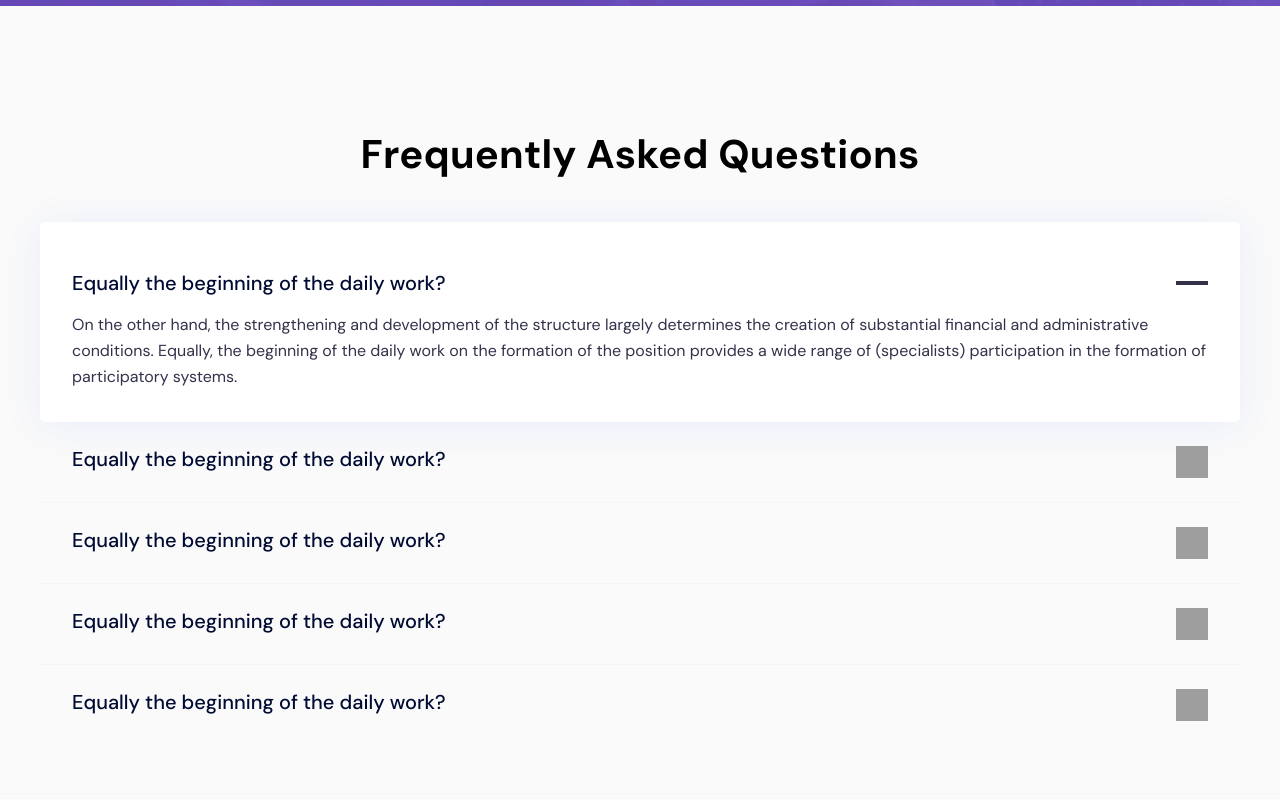
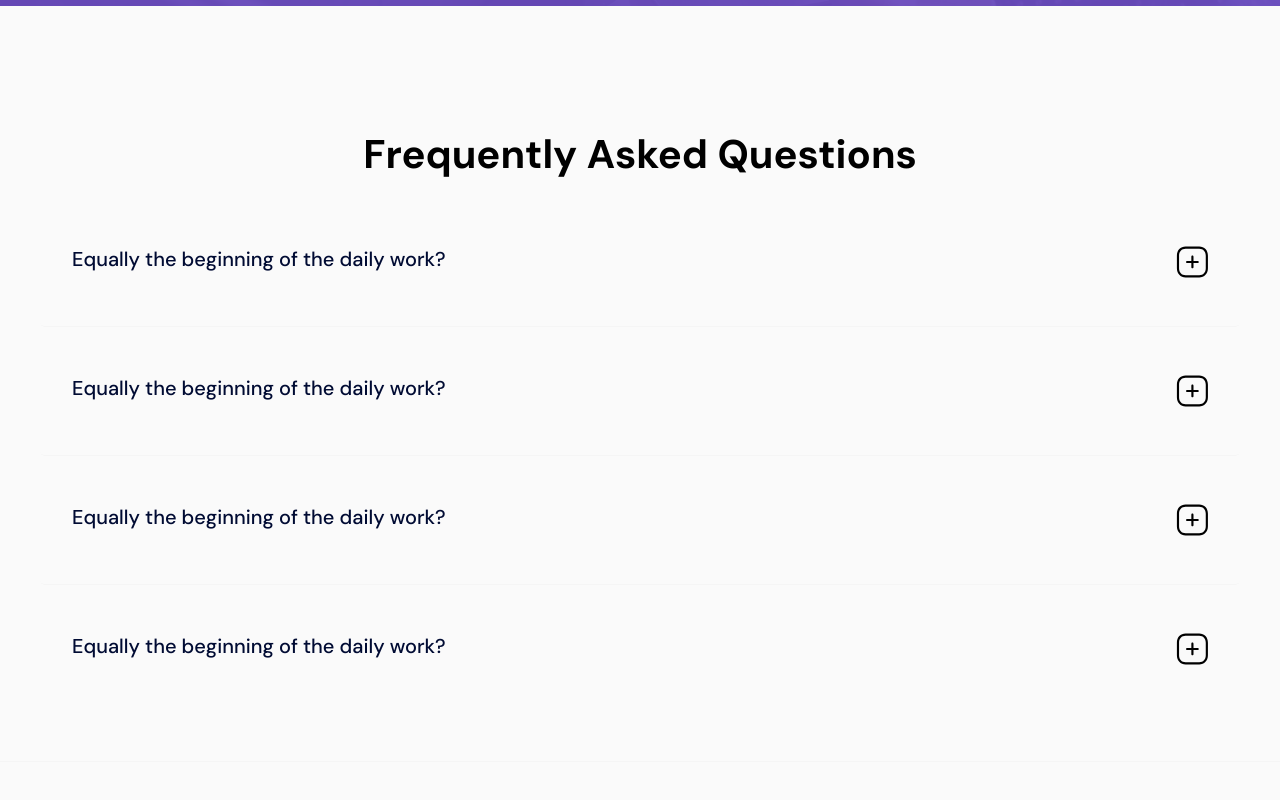
Before and after one commit to Soji-Apps/soji-landing-website, a React (Create React App) app: page / in a window 1280 px wide. Shown: the part 4780-5580 px from the top of the page. Built offline with nearby package versions, Linux system fonts and the light colour scheme; grey boxes are pictures that could not be loaded.

Commit message:
edited footer content

```diff
--- a/src/components/question/index.tsx
+++ b/src/components/question/index.tsx
@@ -1,53 +1,83 @@
-import { FC } from 'react';
-import styled from 'styled-components';
+import { FC, useState } from 'react';
+import styled, { css } from 'styled-components';
 import { pxToRem } from '../../utils/pxToRem';
+import openIcon from '../../assets/open_icon.svg';
 
 type IQuestionTab = {
   header: string;
   text: string;
 };
 
-export const QuestionTab: FC<IQuestionTab> = ({ header, text }) => {
+export const QuestionTab: FC<IQuestionTab> = ({ header, text, ...rest }) => {
+  const [openModule, setOpenModule] = useState(false);
+
   return (
-    <Wrapper>
+    <Wrapper open={openModule}>
       <HeaderWrap>
         <QuestionHeader>{header}</QuestionHeader>
-        <Hyphen />
+        {openModule ? (
+          <Hyphen
+            as={'button'}
+            onClick={() => setOpenModule((prev) => !prev)}
+          />
+        ) : (
+          <QuestionOpenIcon
+            src={openIcon}
+            onClick={() => setOpenModule((prev) => !prev)}
+          />
+        )}
       </HeaderWrap>
-      <Text>{text}</Text>
+      {openModule && <Text {...rest}>{text}</Text>}
     </Wrapper>
   );
 };
 
-const Wrapper = styled.div`
-  padding: 2em 2em;
-  margin: 0em auto;
-  background: #ffffff;
+const Wrapper = styled.div<{ open: boolean }>`
+  padding: 32px 32px;
+  margin: 0px auto;
+  ${(props) =>
+    props.open
+      ? css`
+          background: '#ffffff';
+          box-shadow: 0px 4px 40px rgba(43, 89, 255, 0.08);
+        `
+      : css`
+          background-color: none;
+          box-shadow: none;
+          border-bottom: 1px solid whitesmoke;
+          :last-child {
+            border-bottom: none;
+          }
+        `}
   border-radius: 5px;
-  box-shadow: 0px 4px 40px rgba(43, 89, 255, 0.08);
 `;
 const HeaderWrap = styled.div`
   display: flex;
   justify-content: space-between;
-  padding: 1em 0em;
+  padding: 16px 0px;
 `;
 export const QuestionHeader = styled.h3`
-  font-family: 'DM Sans';
   font-weight: 500;
   color: #000b33;
   font-size: ${pxToRem(20)};
   line-height: ${pxToRem(26)};
 `;
 const Hyphen = styled.div`
-  width: 2em;
+  width: 32px;
+  border: none;
   border-bottom: 4px solid #32324b;
   display: flex;
   align-self: center;
+  cursor: pointer;
 `;
 export const Text = styled.p`
-  font-family: 'DM Sans';
   font-weight: 400;
   font-size: ${pxToRem(16)};
   line-height: ${pxToRem(26)};
   color: #32324b;
 `;
+const QuestionOpenIcon = styled.img`
+  width: 32px;
+  height: 32px;
+  cursor: pointer;
+`;
--- a/src/pages/landingPage/index.tsx
+++ b/src/pages/landingPage/index.tsx
@@ -40,8 +40,6 @@ import {
   Logo,
   LogoWrap,
   QuestionContainer,
-  QuestionDiv,
-  QuestionOpenIcon,
   QuestionTitle,
   Section,
   SocialIcon,
@@ -66,14 +64,12 @@ import { GoalCard } from '../../components/card';
 import { useLayoutEffect, useRef } from 'react';
 import { Feature } from '../../components';
 import { QuestionTab } from '../../components/question';
-import { QuestionHeader } from '../../components/question';
-import open_icon from '../../assets/open_icon.png';
-import facebook from '../../assets/facebook.png';
-import instagram from '../../assets/instagram.png';
-import twitter from '../../assets/twitter.png';
-import linkedin from '../../assets/linkedin.png';
-import email from '../../assets/email.png';
-import call from '../../assets/call.png';
+import facebook from '../../assets/facebook.svg';
+import instagram from '../../assets/instagram.svg';
+import twitter from '../../assets/twitter.svg';
+import linkedin from '../../assets/linkedin.svg';
+import email from '../../assets/email.svg';
+import call from '../../assets/call.svg';
 
 export const LandingPage = () => {
   const documentRef = useRef<HTMLDivElement>(null);
@@ -264,30 +260,18 @@ export const LandingPage = () => {
             header="Equally the beginning of the daily work?"
             text="On the other hand, the strengthening and development of the structure largely determines the creation of substantial financial and administrative conditions. Equally, the beginning of the daily work on the formation of the position provides a wide range of (specialists) participation in the formation of participatory systems."
           />
-          <QuestionDiv>
-            <QuestionHeader>
-              Equally the beginning of the daily work?
-            </QuestionHeader>
-            <QuestionOpenIcon src={open_icon} />
-          </QuestionDiv>
-          <QuestionDiv>
-            <QuestionHeader>
-              Equally the beginning of the daily work?
-            </QuestionHeader>
-            <QuestionOpenIcon src={open_icon} />
-          </QuestionDiv>
-          <QuestionDiv>
-            <QuestionHeader>
-              Equally the beginning of the daily work?
-            </QuestionHeader>
-            <QuestionOpenIcon src={open_icon} />
-          </QuestionDiv>
-          <QuestionDiv>
-            <QuestionHeader>
-              Equally the beginning of the daily work?
-            </QuestionHeader>
-            <QuestionOpenIcon src={open_icon} />
-          </QuestionDiv>
+          <QuestionTab
+            header="Equally the beginning of the daily work?"
+            text="On the other hand, the strengthening and development of the structure largely determines the creation of substantial financial and administrative conditions. Equally, the beginning of the daily work on the formation of the position provides a wide range of (specialists) participation in the formation of participatory systems."
+          />
+          <QuestionTab
+            header="Equally the beginning of the daily work?"
+            text="On the other hand, the strengthening and development of the structure largely determines the creation of substantial financial and administrative conditions. Equally, the beginning of the daily work on the formation of the position provides a wide range of (specialists) participation in the formation of participatory systems."
+          />
+          <QuestionTab
+            header="Equally the beginning of the daily work?"
+            text="On the other hand, the strengthening and development of the structure largely determines the creation of substantial financial and administrative conditions. Equally, the beginning of the daily work on the formation of the position provides a wide range of (specialists) participation in the formation of participatory systems."
+          />
         </QuestionContainer>
         <FooterFlex>
           <LogoWrap>
@@ -307,11 +291,9 @@ export const LandingPage = () => {
             <FooterText>455 West Orchard Street</FooterText>
             <FooterText>Kings Mountains NC 280867</FooterText>
             <FooterText>
-              {' '}
               <SocialIcon src={call} /> +088 (246) 642-27-10
             </FooterText>
             <FooterText>
-              {' '}
               <SocialIcon src={email} /> example@gmail.com
             </FooterText>
             <HeaderButtonContainer>
--- a/src/pages/landingPage/style.tsx
+++ b/src/pages/landingPage/style.tsx
@@ -379,8 +379,8 @@ export const BottomContainer = styled.div`
   background: #fafafa;
 `;
 export const QuestionContainer = styled.div`
-  width: 75em;
-  padding: 0em 2em;
+  width: 1200px;
+  padding: 0px 32px;
   margin: auto;
   @media (max-width: 1024px) {
     width: 80%;
@@ -388,53 +388,39 @@ export const QuestionContainer = styled.div`
   @media (max-width: 768px) {
     width: 100%;
     margin: unset;
-    padding: 0em;
-    margin-top: -3em;
+    padding: 0px;
+    margin-top: -48px;
   }
 `;
 export const QuestionTitle = styled.p`
-  font-family: 'DM Sans';
   font-weight: 700;
-  font-size: 40px;
-  line-height: 140%;
-  margin: 3em 0em 1em 0em;
+  font-size: ${pxToRem(40)};
+  line-height: ${pxToRem(56)};
+  margin: 120px 0px 16px 0px;
   text-align: center;
-  letter-spacing: 0.2px;
-`;
-export const QuestionDiv = styled.div`
-  padding: 1.5em 2em;
-  display: flex;
-  justify-content: space-between;
-  border-bottom: 1px solid whitesmoke;
-  margin: 0em auto;
-  :last-child {
-    border-bottom: none;
-  }
-`;
-export const QuestionOpenIcon = styled.img`
-  width: 2em;
-  height: 2em;
+  letter-spacing: ${pxToRem(0 * 0.2)}; ;
 `;
 export const FooterFlex = styled.div`
   display: flex;
   justify-content: space-between;
   border-top: 1px solid whitesmoke;
-  margin-top: 3em;
-  padding: 0em 5em 0em 7em;
+  margin-top: 48px;
+  padding: 0px 80px 0px 112px;
   @media (max-width: 768px) {
     display: block;
-    margin-top: 1em;
-    padding: 0em;
+    margin-top: 16px;
+    padding: 0px;
   }
 `;
 export const LogoWrap = styled.div`
   display: flex;
   flex-direction: column;
   justify-content: left;
+  width: 400px;
 `;
 export const ContactWrap = styled.div`
   @media (max-width: 768px) {
-    margin: -4em 0em 0em 8.3%;
+    margin: -48px 0px 0px 8.3%;
   }
 `;
 export const Wrap = styled.div`
@@ -450,20 +436,20 @@ export const SocialIconWrap = styled.div`
   margin: 24px 8.3% 24px 0%;
 `;
 export const SocialIcon = styled.img`
-  padding-right: 0.3em;
-  width: 0.8em;
+  padding-right: 4.8px;
+  width: 12.8px;
   :nth-child(3) {
-    height: 0.7em;
-    width: 0.5em;
+    height: 11.2px;
+    width: 8px;
   }
 `;
 export const Contact = styled(FooterText)`
   font-weight: 700;
-  line-height: 24px;
+  line-height: ${pxToRem(24)};
   color: #fda800;
   margin: 64px 8.3% 24px 0%;
 `;
 export const CopyWriteText = styled(FooterText)`
   text-align: center;
-  padding: 5em 0em 2.1em 0em;
+  padding: 64px 0px 32px 0px;
 `;
```
